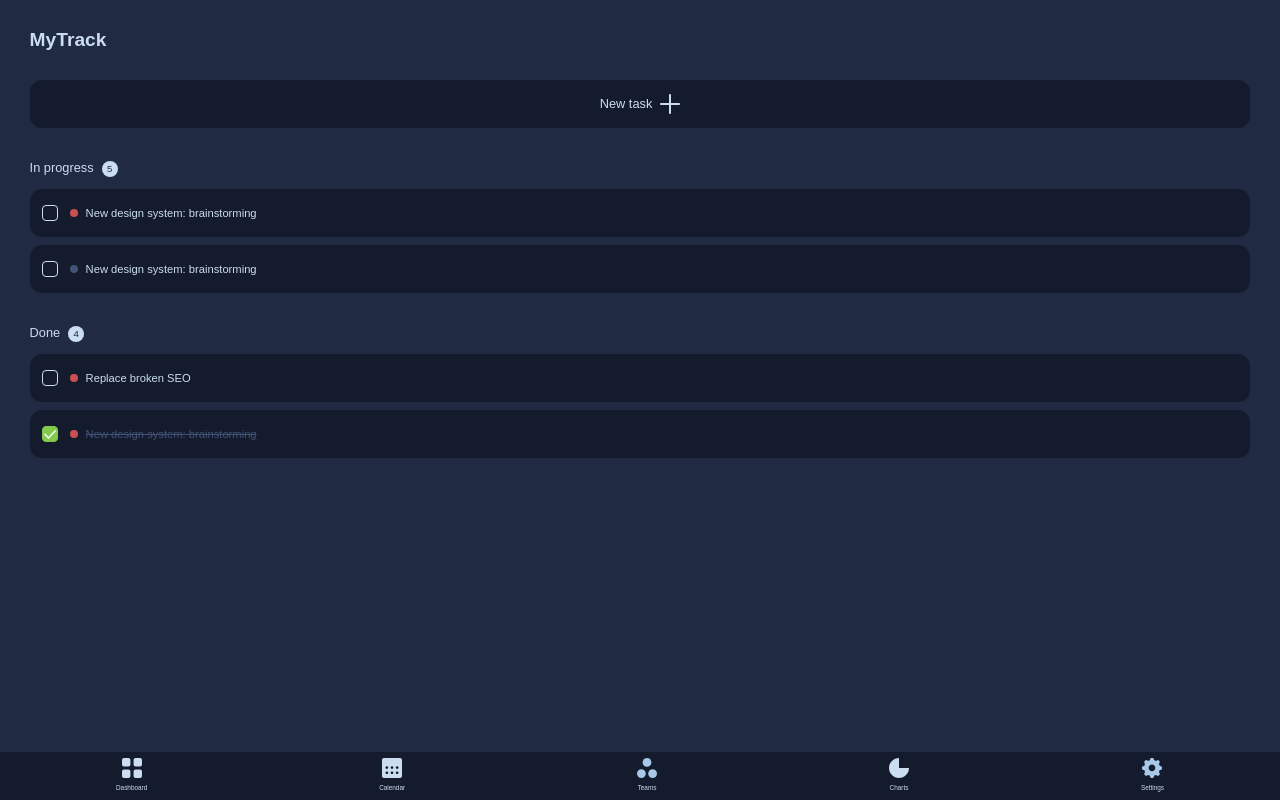
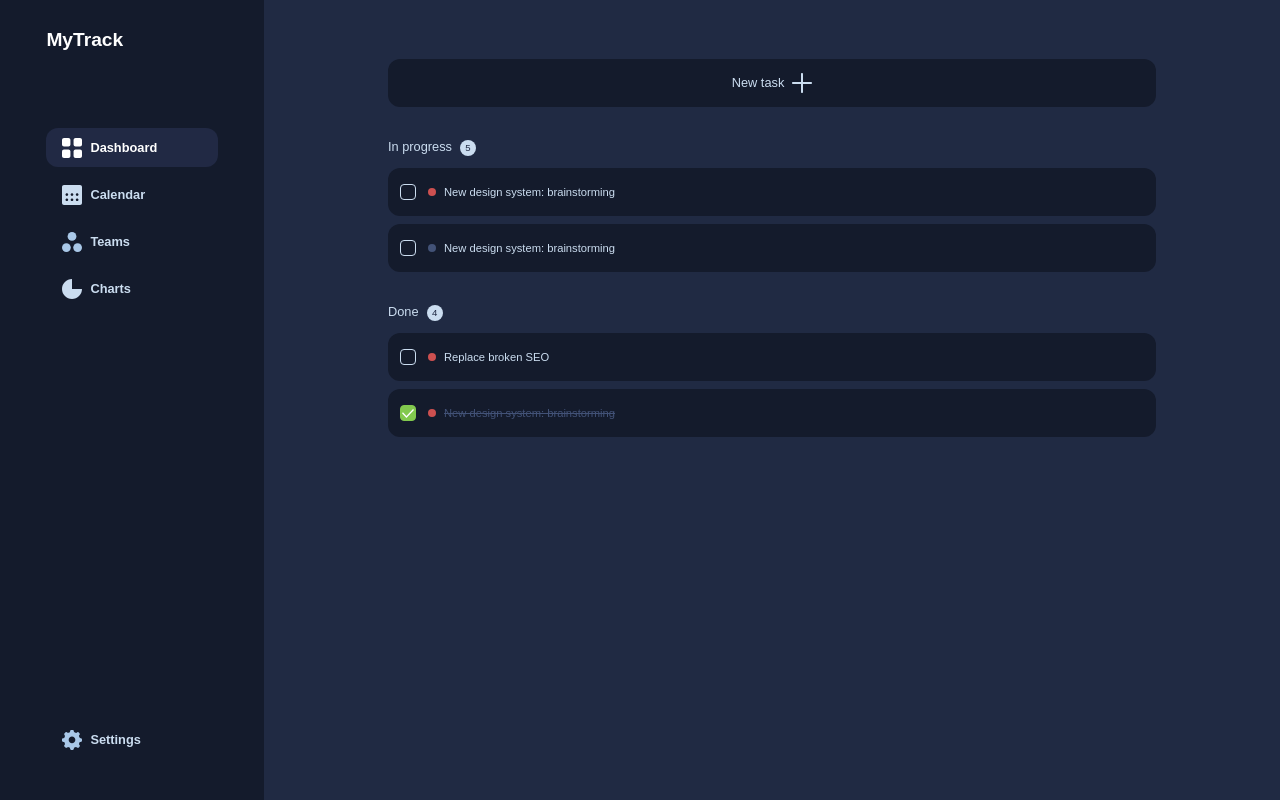
Before and after one commit to artscomi/todolist, a React (Create React App) app: page / in a window 1280 px wide. Built offline with nearby package versions, Linux system fonts and the light colour scheme; a web font is replaced by a local one.

Commit message:
layout desktop

```diff
--- /dev/null
+++ b/jsconfig.json
@@ -0,0 +1,6 @@
+{
+  "compilerOptions": {
+    "baseUrl": "src"
+  },
+  "include": ["src"]
+}
--- a/package.json
+++ b/package.json
@@ -8,6 +8,7 @@
     "@testing-library/user-event": "^12.1.10",
     "node-sass": "^4.14.1",
     "react": "^17.0.2",
+    "react-device-detect": "^1.17.0",
     "react-dom": "^17.0.2",
     "react-scripts": "4.0.3",
     "web-vitals": "^1.0.1"
--- a/src/App.js
+++ b/src/App.js
@@ -1,18 +1,19 @@
 import "./App.scss";
-import Calendar from "./components/Icon/Calendar";
-import Charts from "./components/Icon/Charts";
-import Dashboard from "./components/Icon/Dashboard";
 import Plus from "./components/Icon/Plus";
-import Settings from "./components/Icon/Settings";
-import Teams from "./components/Icon/Teams";
+import { isMobile } from "react-device-detect";
+import ToolbarMobile from "./components/ToolbarMobile";
+import Sidebar from "./components/Sidebar";
 
 function App() {
   return (
     <div className="App">
       <div className="container">
-        <header className="header">
-          <h1>MyTrack</h1>
-        </header>
+        {isMobile && (
+          <div className="header">
+            <h1>MyTrack</h1>
+          </div>
+        )}
+
         <main>
           <div className="list-item list-item--add">
             <span className="u-margin-right-small">New task</span>
@@ -67,28 +68,7 @@ function App() {
             </ul>
           </div>
 
-          <footer className="toolbar">
-            <div className="toolbar__item">
-              <Dashboard />
-              <p>Dashboard</p>
-            </div>
-            <div className="toolbar__item">
-              <Calendar />
-              <p>Calendar</p>
-            </div>
-            <div className="toolbar__item">
-              <Teams />
-              <p>Teams</p>
-            </div>
-            <div className="toolbar__item">
-              <Charts />
-              <p>Charts</p>
-            </div>
-            <div className="toolbar__item">
-              <Settings />
-              <p>Settings</p>
-            </div>
-          </footer>
+          {isMobile ? <ToolbarMobile /> : <Sidebar />}
         </main>
       </div>
     </div>
--- /dev/null
+++ b/src/components/Sidebar/index.js
@@ -0,0 +1,36 @@
+import Calendar from "components/Icon/Calendar";
+import Charts from "components/Icon/Charts";
+import Dashboard from "components/Icon/Dashboard";
+import Settings from "components/Icon/Settings";
+import Teams from "components/Icon/Teams";
+
+const Sidebar = () => (
+  <aside className="sidebar">
+    <div className="header">
+      <h1>MyTrack</h1>
+    </div>
+
+    <div className="sidebar__item sidebar__item--selected">
+      <Dashboard />
+      <p>Dashboard</p>
+    </div>
+    <div className="sidebar__item">
+      <Calendar />
+      <p>Calendar</p>
+    </div>
+    <div className="sidebar__item">
+      <Teams />
+      <p>Teams</p>
+    </div>
+    <div className="sidebar__item">
+      <Charts />
+      <p>Charts</p>
+    </div>
+    <div className="sidebar__item sidebar__item--last">
+      <Settings />
+      <p>Settings</p>
+    </div>
+  </aside>
+);
+
+export default Sidebar;
--- /dev/null
+++ b/src/components/ToolbarMobile/index.js
@@ -0,0 +1,32 @@
+import Calendar from "components/Icon/Calendar";
+import Charts from "components/Icon/Charts";
+import Dashboard from "components/Icon/Dashboard";
+import Settings from "components/Icon/Settings";
+import Teams from "components/Icon/Teams";
+
+const ToolbarMobile = () => (
+  <footer className="toolbar">
+    <div className="toolbar__item">
+      <Dashboard />
+      <p>Dashboard</p>
+    </div>
+    <div className="toolbar__item">
+      <Calendar />
+      <p>Calendar</p>
+    </div>
+    <div className="toolbar__item">
+      <Teams />
+      <p>Teams</p>
+    </div>
+    <div className="toolbar__item">
+      <Charts />
+      <p>Charts</p>
+    </div>
+    <div className="toolbar__item">
+      <Settings />
+      <p>Settings</p>
+    </div>
+  </footer>
+);
+
+export default ToolbarMobile;
--- a/src/sass/abstracts/_variables.scss
+++ b/src/sass/abstracts/_variables.scss
@@ -1,6 +1,7 @@
 // COLORS
 $color-primary: #202A43;
 $color-primary-dark: #141B2C;
+$color-primary-darker: #212944;
 
 $color-secondary-light: #CBDDF0;
 $color-secondary-dark: #A9C8E8;
--- a/src/sass/base/_base.scss
+++ b/src/sass/base/_base.scss
@@ -43,4 +43,9 @@ body {
 
 .container {
     padding: 4rem 3.7rem;
+
+    @include respond(desktop) {
+        margin-left: 33rem;
+        padding: 7.4rem 15.5rem;
+    }
 }
--- a/src/sass/components/_list-item.scss
+++ b/src/sass/components/_list-item.scss
@@ -76,8 +76,45 @@
   &--checked {
     background-color: $color-success;
     border-color: $color-success;
-    background: $color-success url('../../images/checked.svg') no-repeat center center;
+    background: $color-success url("../../images/checked.svg") no-repeat center
+      center;
     background-size: 12px;
+  }
+}
+
+.sidebar {
+  background-color: $color-primary-dark;
+  position: fixed;
+  top: 0;
+  bottom: 0;
+  left: 0;
+  font-size: 1.6rem;
+  padding: 4rem 5.8rem;
+  min-width: 33rem;
+  font-weight: 600;
+  display: flex;
+  flex-direction: column;
+
+  &__item {
+    display: flex;
+    align-items: center;
+    min-height: 4rem;
+    margin-bottom: 1rem;
+    padding: 1.2rem 2rem;
+    border-radius: $base-radius;
+
+    svg {
+      margin-right: 1rem;
+    }
+
+    &--selected {
+      background-color: $color-primary-darker;
+      color: $color-white;
+    }
+
+    &--last {
+      margin-top: auto;
+    }
   }
 }
 
--- a/src/sass/layout/_header.scss
+++ b/src/sass/layout/_header.scss
@@ -2,4 +2,9 @@
     font-size: 2.4rem;
     font-weight: bold;
     padding-bottom: 4rem;
+
+    @include respond(desktop) {
+        padding-bottom: 10rem;
+        color: $color-white;
+    }
 }
```
Also changed, not shown: 1 other file (tests, documents, lock files or other folders).
